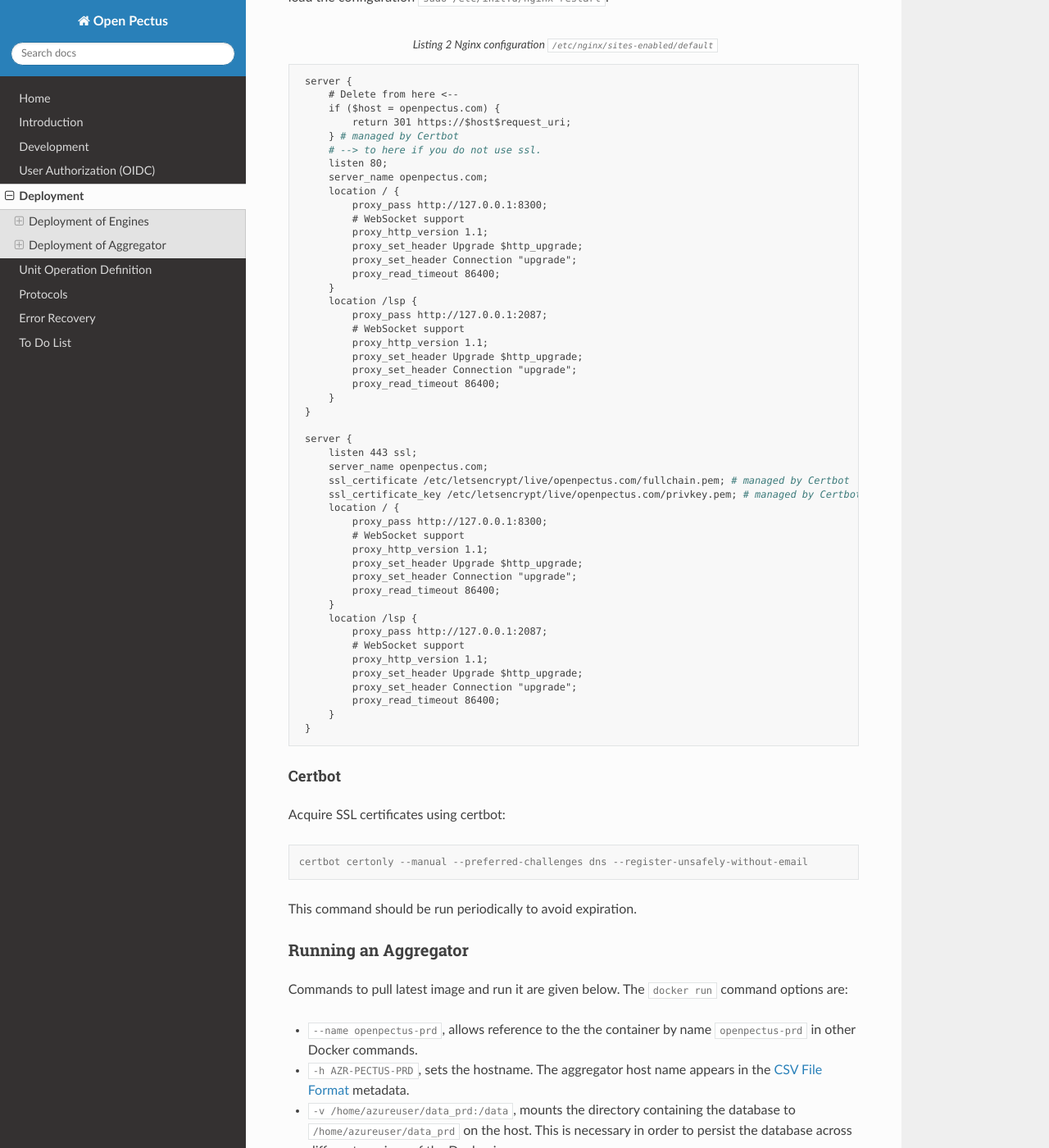
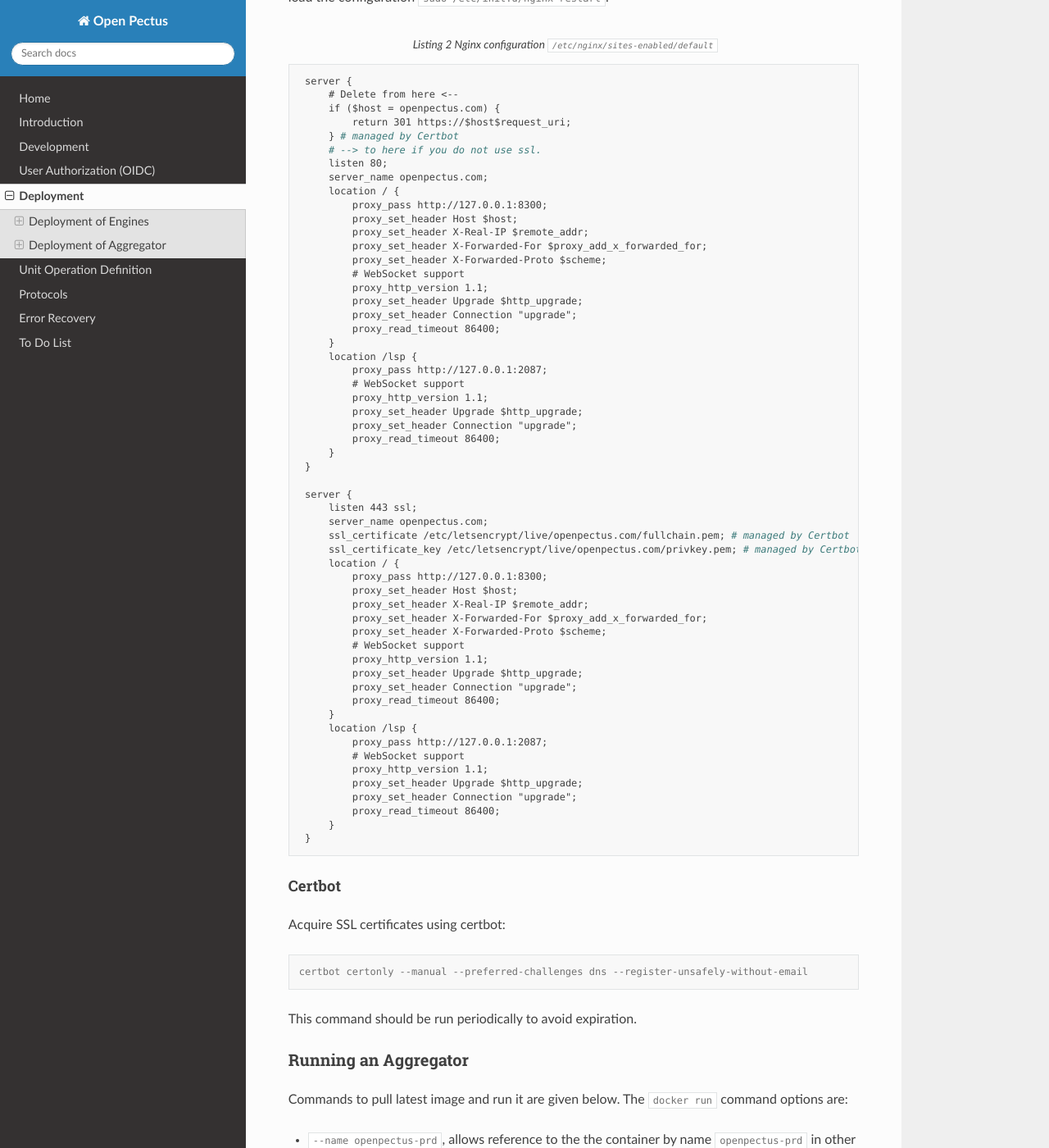
Before and after one commit to Open-Pectus/Open-Pectus, a Sphinx documentation site: the page built from docs/src/Deployment.rst, in a window 1280 px wide and 1400 px high, scrolled down 2608 px. Shown: the whole window at 82% size. Built offline with Sphinx 7.4.7 and the Read the Docs theme 3.1.0, drawn with Linux system fonts in a browser that asks for light colours; some of the changed text lies outside the part shown.

```diff
--- a/docs/src/Deployment.rst
+++ b/docs/src/Deployment.rst
@@ -123,6 +123,10 @@ Edit :console:`/etc/nginx/sites-enabled/default` to be something like :numref:`n
         server_name openpectus.com;
         location / {
             proxy_pass http://127.0.0.1:8300;
+            proxy_set_header Host $host;
+            proxy_set_header X-Real-IP $remote_addr;
+            proxy_set_header X-Forwarded-For $proxy_add_x_forwarded_for;
+            proxy_set_header X-Forwarded-Proto $scheme;
             # WebSocket support
             proxy_http_version 1.1;
             proxy_set_header Upgrade $http_upgrade;
@@ -146,6 +150,10 @@ Edit :console:`/etc/nginx/sites-enabled/default` to be something like :numref:`n
         ssl_certificate_key /etc/letsencrypt/live/openpectus.com/privkey.pem; # managed by Certbot
         location / {
             proxy_pass http://127.0.0.1:8300;
+            proxy_set_header Host $host;
+            proxy_set_header X-Real-IP $remote_addr;
+            proxy_set_header X-Forwarded-For $proxy_add_x_forwarded_for;
+            proxy_set_header X-Forwarded-Proto $scheme;
             # WebSocket support
             proxy_http_version 1.1;
             proxy_set_header Upgrade $http_upgrade;
--- a/pyproject.toml
+++ b/pyproject.toml
@@ -34,6 +34,8 @@ dependencies = [
     "multiprocess==0.70.17",
     "Levenshtein==0.27.1",
     "starlette-admin==0.14.1",
+    "itsdangerous==2.2.0",
+    "identity==0.10.0",
 ]
 
 keywords = ["process control", "process control system", "P code", "P-code", "chemical engineering", "SCADA", "PCS"]
```
Also changed, not shown: other parts of docs/src/Deployment.rst (+2 -1 lines).
